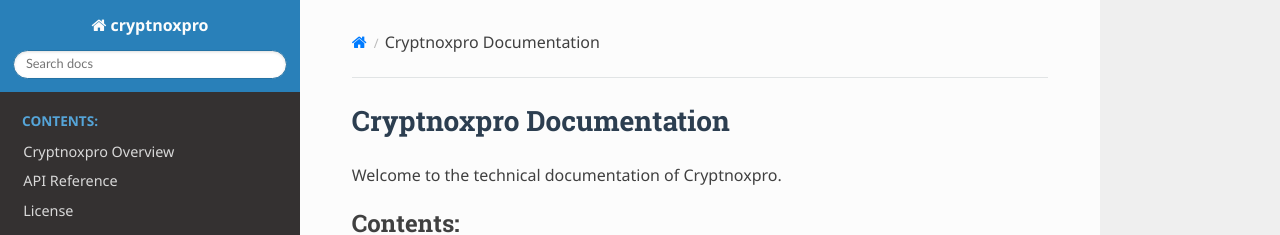
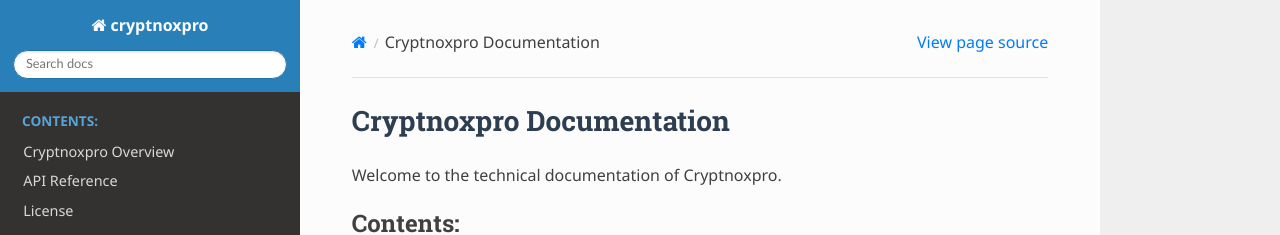
Before and after one commit to Cryptnox-Software/cryptnoxpro, a Sphinx documentation site: the page built from docs/index.rst, in a window 1280 px wide. Shown: the top 235 px of the page. Built offline with Sphinx 7.4.7 and the Read the Docs theme 3.1.0, drawn with Linux system fonts in a browser that asks for light colours.

Commit message:
Modified documentation

```diff
--- a/docs/conf.py
+++ b/docs/conf.py
@@ -70,13 +70,6 @@ suppress_warnings = [
 html_theme = "sphinx_rtd_theme"
 html_static_path = ['_static']
 
-# GitHub Pages configuration
-html_baseurl = 'https://cryptnox-software.github.io/cryptnoxpro/'
-
-# Force relative paths for GitHub Pages
-html_use_opensearch = False
-html_show_sourcelink = False
-
 # Custom CSS and JS
 html_css_files = [
     'custom.css',
```
